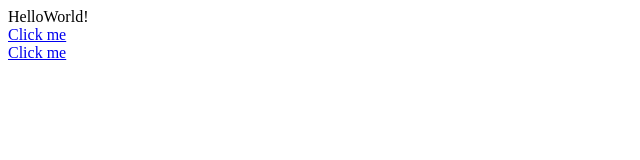
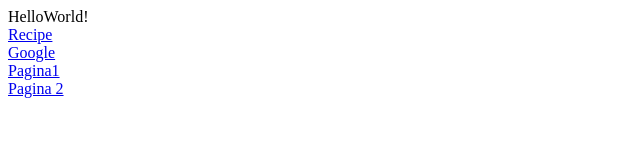
Before and after one commit to damianobrui/damianobrui.github.io, a plain HTML site: page index.html in a window 1280 px wide. Shown: the whole page, without its empty margins (0-640 px from the left). Drawn offline with Linux system fonts and the light colour scheme.

Commit message:
initial commit

```diff
--- a/index.html
+++ b/index.html
@@ -7,8 +7,9 @@
 <body>
 HelloWorld!<br>
 
-<a href="/example/recipe.html" target="_blank">Click me</a><br> <!--percorso relativo -->
-<a href="https://google.com" target="_blank">Click me</a><br> <!--percorso assoluto -->
-
+<a href="/example/recipe.html" target="_blank">Recipe</a><br> <!--percorso relativo -->
+<a href="https://google.com" target="_blank">Google</a><br> <!--percorso assoluto -->
+<a href="/example/page1.html" target="_blank">Pagina1</a><br> <!--percorso relativo -->
+<a href="/example/page2.html" target="_blank">Pagina 2</a><br> <!--percorso relativo -->
 </body>
 </html>
```
Also changed, not shown: example/page1.html (added, +12 -0 lines), example/page2.html (added, +11 -0 lines).
